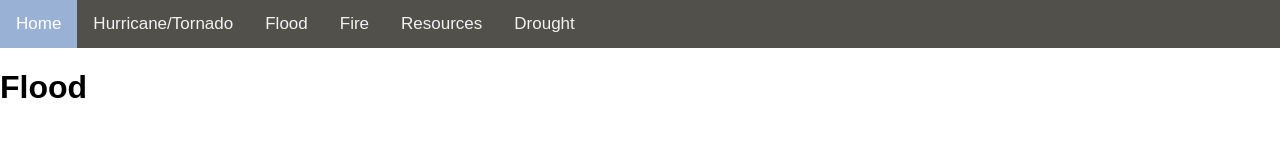
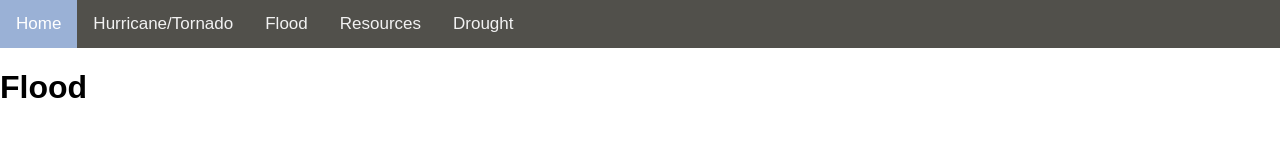
Before and after one commit to ElmoEnthusiast/NATURAL-DISASTER-CAT, a plain HTML site: page flood.html in a window 1280 px wide. Drawn offline with Linux system fonts and the light colour scheme.

Commit message:
Update flood.html

```diff
--- a/flood.html
+++ b/flood.html
@@ -40,7 +40,6 @@ body {
   <a class="active" href="./index.html">Home</a>
   <a href="./hurricane.html">Hurricane/Tornado</a>
   <a href="./flood.html">Flood</a>
-  <a href="./fire.html">Fire</a>
   <a href="./resources.html">Resources</a>
   <a href="./drought.html">Drought</a>
 </div>
```
